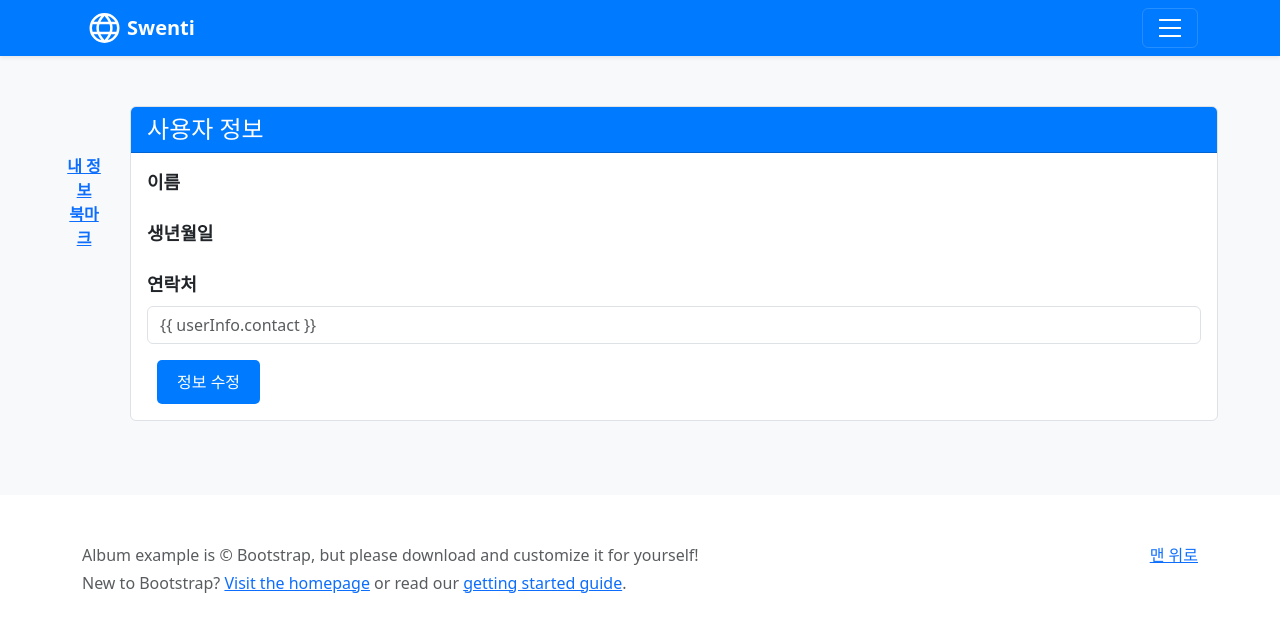
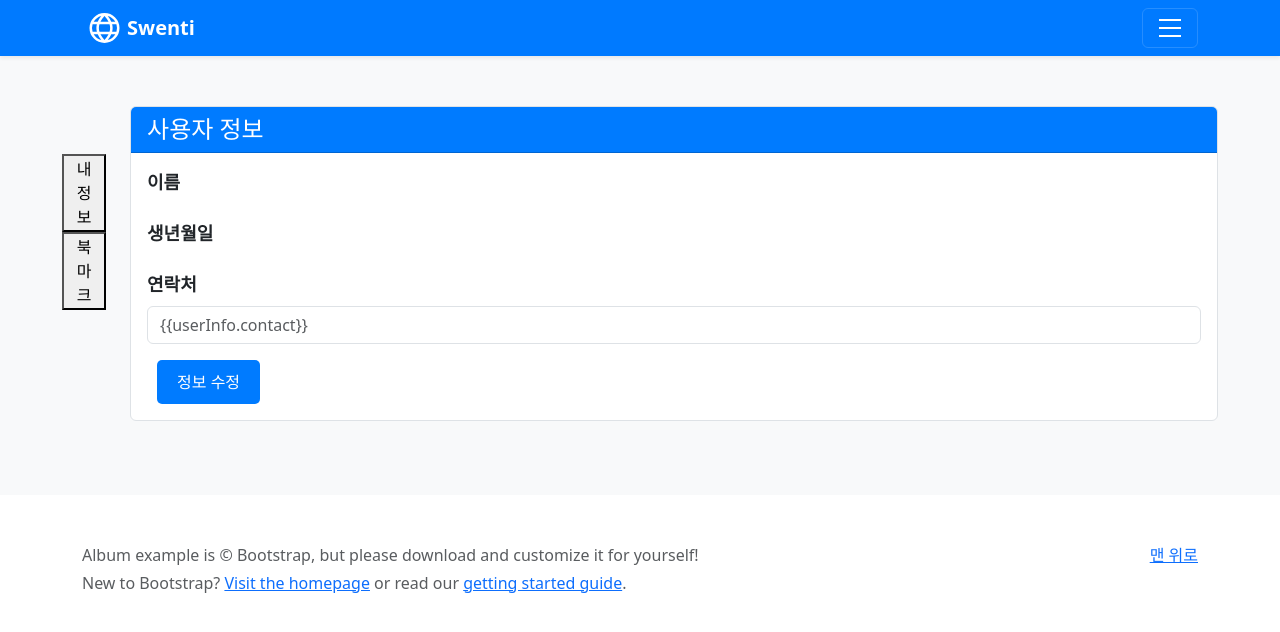
Before and after one commit to TNALSA/swenti, a Vue app in the folder swenti-frontend/: page /mypage in a window 1280 px wide. Shown: the top 632 px of the page. Built offline with nearby package versions, Linux system fonts and the light colour scheme; no server answers.

Commit message:
vue: bookmarView 삭제 및 리팩토링

```diff
--- a/swenti-frontend/src/views/BookmarkView.vue
+++ b/swenti-frontend/src/components/Bookmark.vue
@@ -1,9 +1,4 @@
 <template>
-  <div class="bookmark">
-    <section class="py-5 text-center container">
-      <a href="/mypage" type="button">내 정보</a>
-      <a href="/bookmark" type="button">북마크</a>
-    </section>
     <div class="container">
       <div class="card mb-4">
         <div class="card-header">
@@ -14,23 +9,21 @@
         </div>
       </div>
     </div>
-  </div>
 </template>
 <script>
-import {onMounted, ref} from "vue";
-// import {useRouter} from "vue-router";
+
+import {defineComponent, onMounted, ref} from "vue";
+import BookmarkCard from "@/components/BookmarkCard.vue";
 import axios from "axios";
 import store from "@/scripts/store";
-import BookmarkCard from "@/components/BookmarkCard.vue";
 
-export default {
-  name:'BookmarkView',
+export default defineComponent({
   components: {BookmarkCard},
   setup(){
     const bookmarks = ref([]);
     // const router = useRouter();
     onMounted(() => {
-      axios.get("http://localhost:8080/lookup/bookmark", { params: {userid : store.state.account.id}}).
+      axios.get("http://localhost:8080/bookmark/lookup", { params: {userid : store.state.account.id}}).
       then(response => {
         console.log("북마크:" + JSON.stringify(response.data.bookmarks));
         bookmarks.value = response.data.bookmarks;
@@ -42,17 +35,9 @@ export default {
     return { bookmarks };
   },
 
-}
+})
 </script>
 <style>
-.bookmark {
-  background-color: #f8f9fa; /* 배경색 */
-  padding: 50px; /* 패딩 */
-  display: flex;
-}
-.bookmark section {
-  width: 6%;
-}
 
 .bookmark a {
   font-weight: bold;
--- a/swenti-frontend/src/components/Info.vue
+++ b/swenti-frontend/src/components/Info.vue
@@ -1,5 +1,4 @@
 <template>
-  <info>
     <div class="container">
       <div class="card mb-4">
         <div class="card-header">
@@ -13,11 +12,11 @@
             </div>
             <div class="mb-3">
               <label for="birth" class="form-label">생년월일</label>
-              <p>{{ userInfo.birth }}</p>
+              <p>{{userInfo.birth}}</p>
             </div>
             <div class="mb-3">
               <label for="contact" class="form-label">연락처</label>
-              <input id="contact" type="tel" placeholder="{{ userInfo.contact }}" v-model="userInfo.contact" class="form-control"
+              <input id="contact" type="tel" placeholder="{{userInfo.contact}}" v-model="userInfo.contact" class="form-control"
                      pattern="[0-9]{3}-[0-9]{4}-[0-9]{4}" title="000-0000-0000의 형태로 입력해주세요."/>
             </div>
             <button type="submit" class="btn btn-primary">정보 수정</button>
@@ -25,7 +24,6 @@
         </div>
       </div>
     </div>
-  </info>
 </template>
 <script>
 import {onMounted, ref} from "vue";
@@ -45,7 +43,7 @@ export default {
 
     onMounted(() => {
       // 사용자 정보를 가져오는 API 호출
-      axios.get('http://localhost:8080/info',{ params: {userid : store.state.account.id}})
+      axios.get('http://localhost:8080/user/info',{ params: {userid : store.state.account.id}})
           .then(response => {
             userInfo.value.username = response.data.user.name;
             const date = new Date(response.data.user.birth);
@@ -66,7 +64,7 @@ export default {
         return;
       }
       // 사용자 정보 수정 API 호출
-      axios.put('http://localhost:8080/info/update',
+      axios.put('http://localhost:8080/user/info/update',
           {
             userid: store.state.account.id,
             contact: userInfo.value.contact
@@ -81,6 +79,12 @@ export default {
           });
     };
     return { userInfo, updateUserInfo };
+  },
+
+  data() {
+    return{
+      prevContact: ''
+    }
   }
 }
 </script>
--- a/swenti-frontend/src/main.js
+++ b/swenti-frontend/src/main.js
@@ -6,7 +6,6 @@ import LoginView from "@/views/LoginView.vue";
 import ArticleView from "@/views/ArticleView.vue";
 import HomeView from "@/views/HomeView.vue";
 import MyPageView from "@/views/MyPageView.vue"
-import BookmarkView from "@/views/BookmarkView.vue"
 import store from "@/scripts/store";
 
 
@@ -28,10 +27,7 @@ const routes = [
         path: '/mypage',
         component: MyPageView
     },
-    {
-        path: '/bookmark',
-        component: BookmarkView
-    }
+
 
 ]
 
--- a/swenti-frontend/src/views/MyPageView.vue
+++ b/swenti-frontend/src/views/MyPageView.vue
@@ -1,96 +1,42 @@
 <template>
   <div class="mypage">
     <section class="py-5 text-center container">
-      <a href="/mypage" type="button">내 정보</a>
-      <a href="/bookmark" type="button">북마크</a>
+      <button @click="showInfo" >내 정보</button>
+      <button @click="showBookmark">북마크</button>
     </section>
-    <div class="container">
-      <div class="card mb-4">
-        <div class="card-header">
-          <h4 class="m-0">사용자 정보</h4>
-        </div>
-        <div class="card-body">
-          <form @submit.prevent="updateUserInfo">
-            <div class="mb-3">
-              <label for="username" class="form-label">이름</label>
-              <p>{{ userInfo.username }}</p>
-            </div>
-            <div class="mb-3">
-              <label for="birth" class="form-label">생년월일</label>
-              <p>{{ userInfo.birth }}</p>
-            </div>
-            <div class="mb-3">
-              <label for="contact" class="form-label">연락처</label>
-              <input id="contact" type="tel" placeholder="{{ userInfo.contact }}" v-model="userInfo.contact" class="form-control"
-                     pattern="[0-9]{3}-[0-9]{4}-[0-9]{4}" title="000-0000-0000의 형태로 입력해주세요."/>
-            </div>
-            <button type="submit" class="btn btn-primary">정보 수정</button>
-          </form>
-        </div>
-      </div>
-    </div>
+    <info v-if="currentView === 'info'"/>
+    <bookmark v-if="currentView === 'bookmark'"/>
   </div>
 </template>
 
 <script>
-import { ref, onMounted } from 'vue';
-import axios from 'axios';
-import store from "@/scripts/store";
+import { ref } from 'vue';
+// import Info from "@/components/Info.vue";
+
+import Bookmark from "@/components/Bookmark.vue";
+import Info from "@/components/Info.vue";
 
 export default {
   name: 'MyPage',
+  components: {Info, Bookmark},
   setup() {
-    const userInfo = ref({
-      username: '',
-      birth: '',
-      contact: ''
-    });
+    const currentView = ref('info');
 
-    const prevContact = ref('');
+    const showInfo = () => {
+      currentView.value = 'info';
+    };
 
-    onMounted(() => {
-      // 사용자 정보를 가져오는 API 호출
-      axios.get('http://localhost:8080/user/info',{ params: {userid : store.state.account.id}})
-          .then(response => {
-            userInfo.value.username = response.data.user.name;
-            const date = new Date(response.data.user.birth);
-            // userInfo.value.birth = response.data.user.birth;
-            userInfo.value.birth = `${date.getFullYear()}년 ${date.getMonth()+1}월 ${date.getDate()}일`
-            userInfo.value.contact = response.data.user.phone;
+    const showBookmark = () => {
+      currentView.value = 'bookmark';
+    };
 
-            prevContact.value = response.data.user.phone;
-          })
-          .catch(error => {
-            console.error("[Error]", error);
-          });
-    });
-
-    const updateUserInfo = () => {
-      if(userInfo.value.contact === prevContact.value){
-        alert("변경 사항이 없습니다.")
-        return;
-      }
-        // 사용자 정보 수정 API 호출
-        axios.put('http://localhost:8080/user/info/update',
-            {
-              userid: store.state.account.id,
-              contact: userInfo.value.contact
-            })
-            .then(response => {
-              console.log(response.data);
-              alert('정보가 수정 되었습니다.');
-            })
-            .catch(error => {
-              console.error("[Error]", error);
-            });
-    };
-    return { userInfo, updateUserInfo };
+    return { currentView, showInfo, showBookmark };
   },
   data() {
     return{
       prevContact: ''
     }
-  }
+  },
 }
 </script>
 
```
Also changed, not shown: 1 other file (tests, documents, lock files or other folders).
